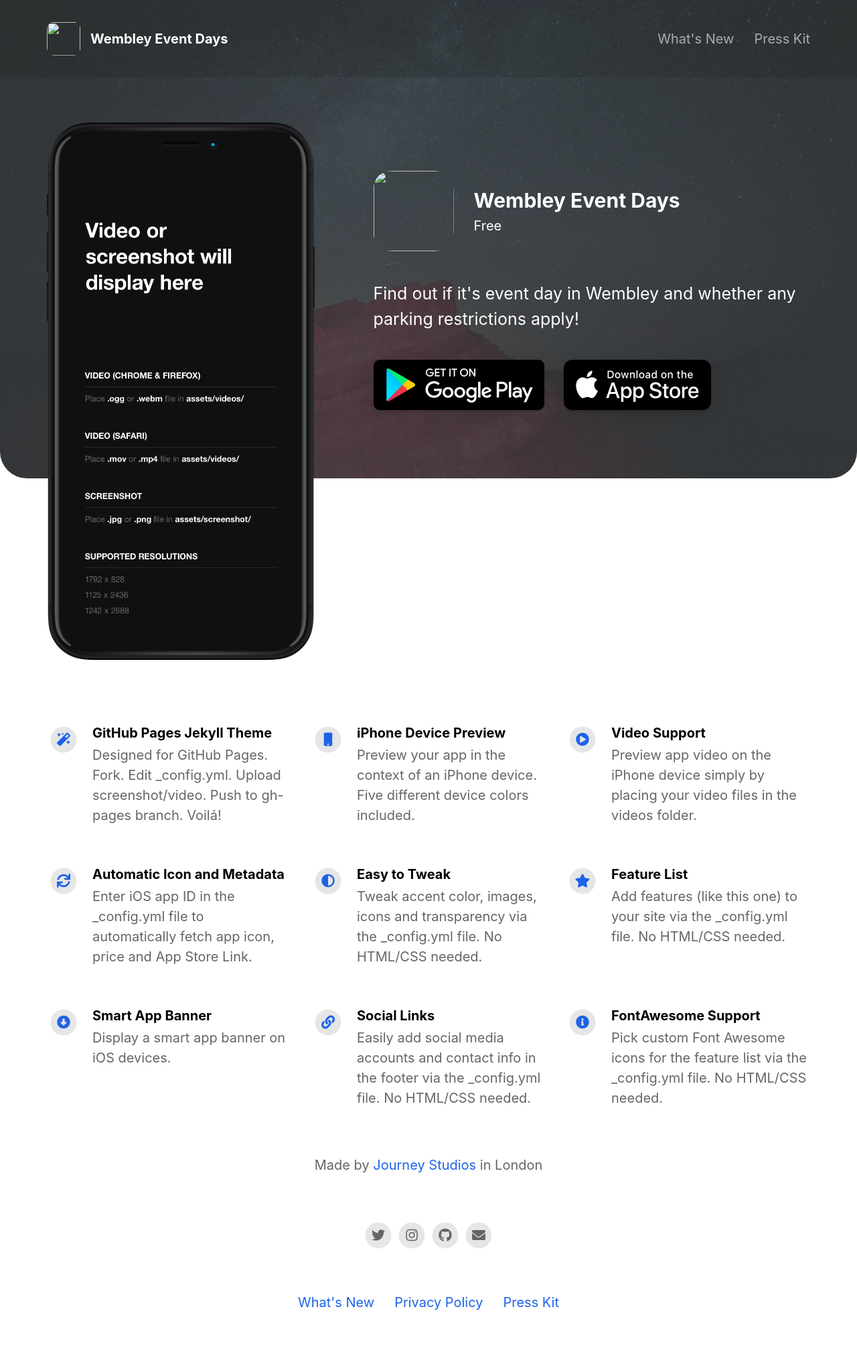
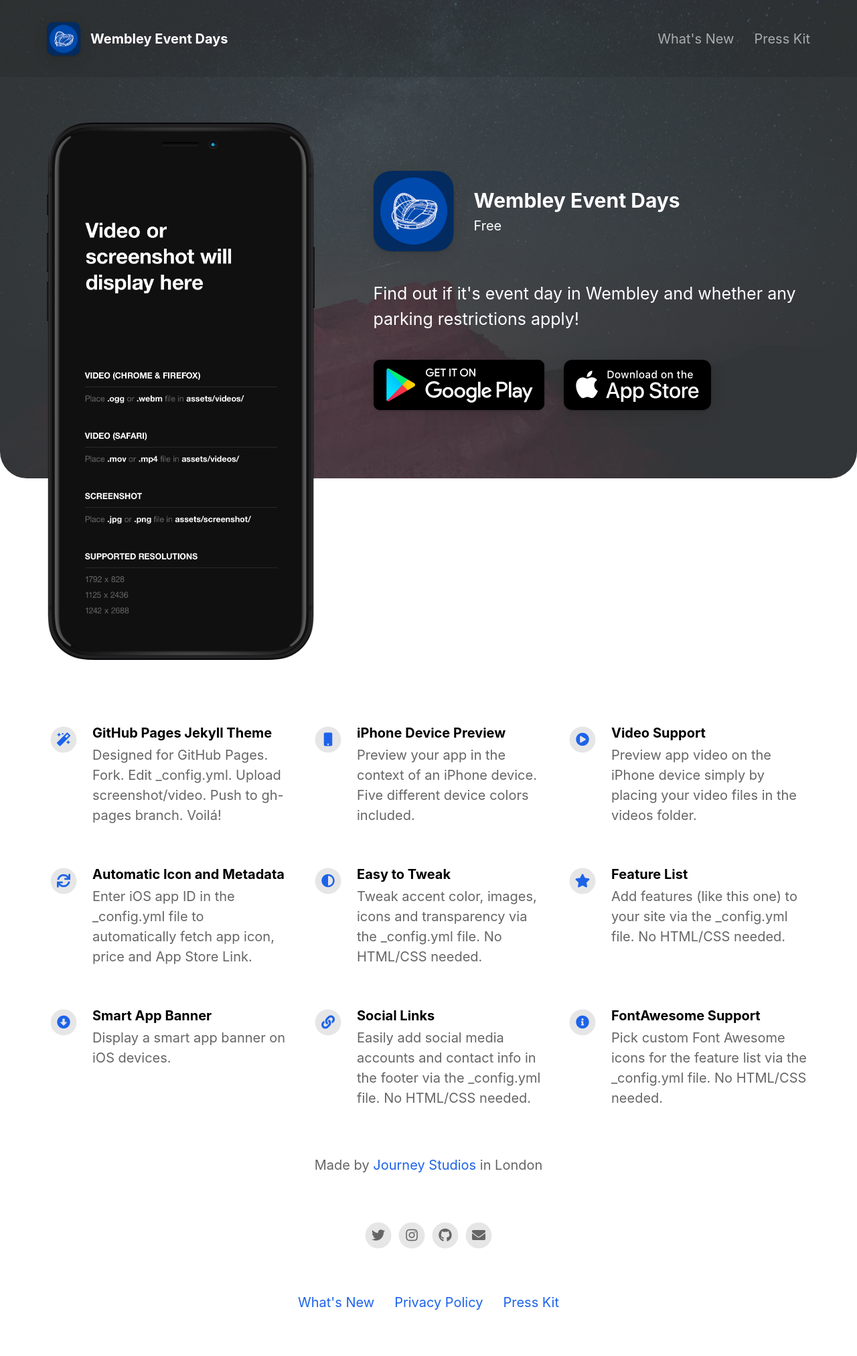
Before and after one commit to JourneyStudios/journeystudios.github.io, a Jekyll site: the page built from index.html, in a window 1280 px wide. Shown: the whole page at 67% size. Built offline with Jekyll 4.4.1, drawn with Linux system fonts in a browser that asks for light colours; nearby versions of some CDN libraries.

Commit message:
Update _config.yml

```diff
--- a/_config.yml
+++ b/_config.yml
@@ -10,7 +10,7 @@ playstore_link                            : https://play.google.com/store/apps/d
 presskit_download_link                    : https://journeystudios.io                                          # Enter a link to downloadable file or (e.g. public Dropbox link to a .zip file).
                                                                                       # Or upload your press kit file to assets and set path accordingly (e.g. "assets/your_press_kit.zip").
 
-app_icon                                  : # assets/appicon.png                      # Automatically populates if not set and if iOS app ID is set.  Otherwise enter path to icon file manually.
+app_icon                                  : assets/wembley-event-days-logo.png                      # Automatically populates if not set and if iOS app ID is set.  Otherwise enter path to icon file manually.
 app_name                                  : Wembley Event Days                                          # Automatically populates if not set and if iOS app ID is set.  Otherwise enter manually.
 app_price                                 : Free                                          # Automatically populates if not set and if iOS app ID is set.  Otherwise enter manually.
 app_description                           : Find out if it's event day in Wembley and whether any parking restrictions apply!
```
